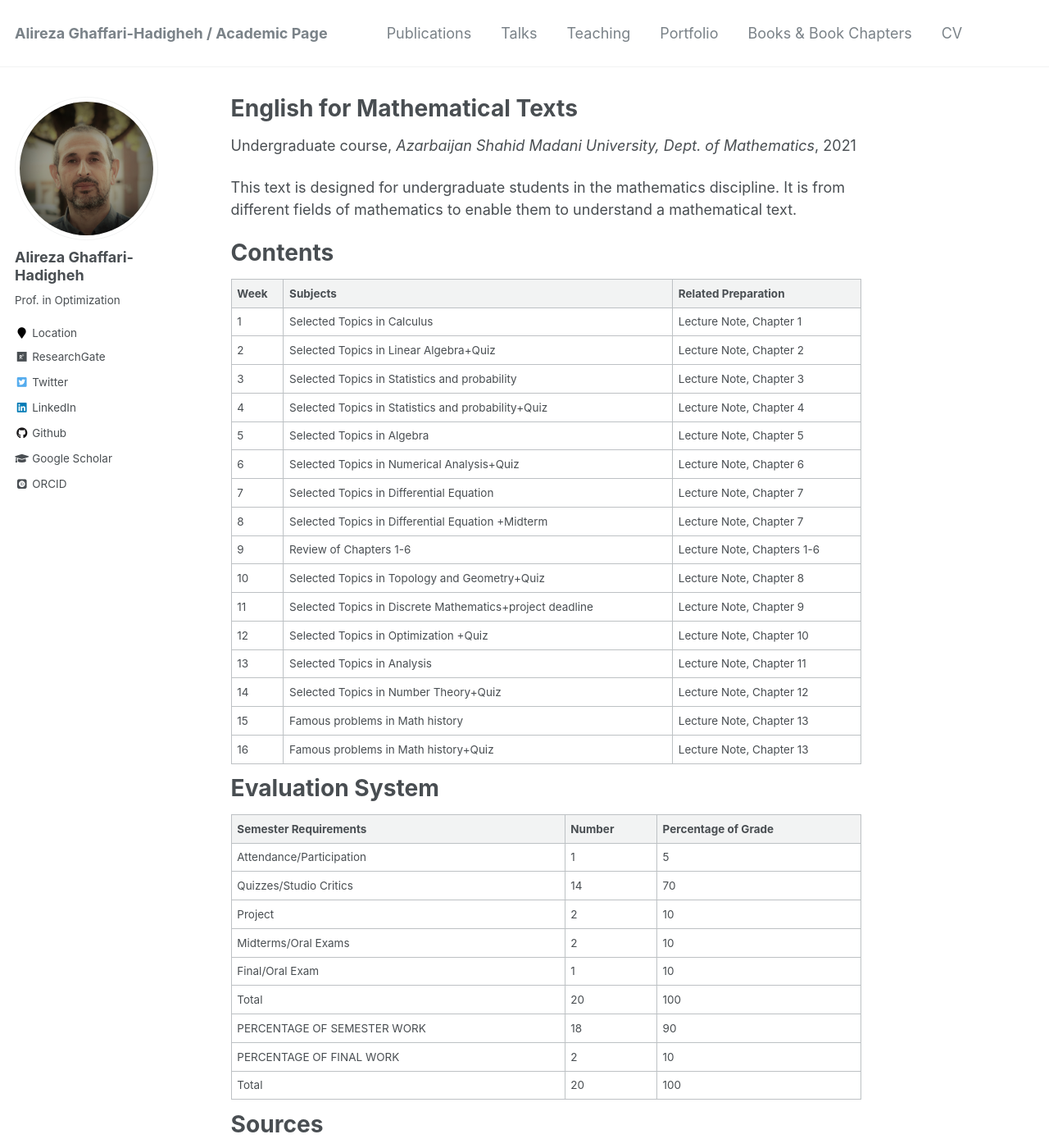
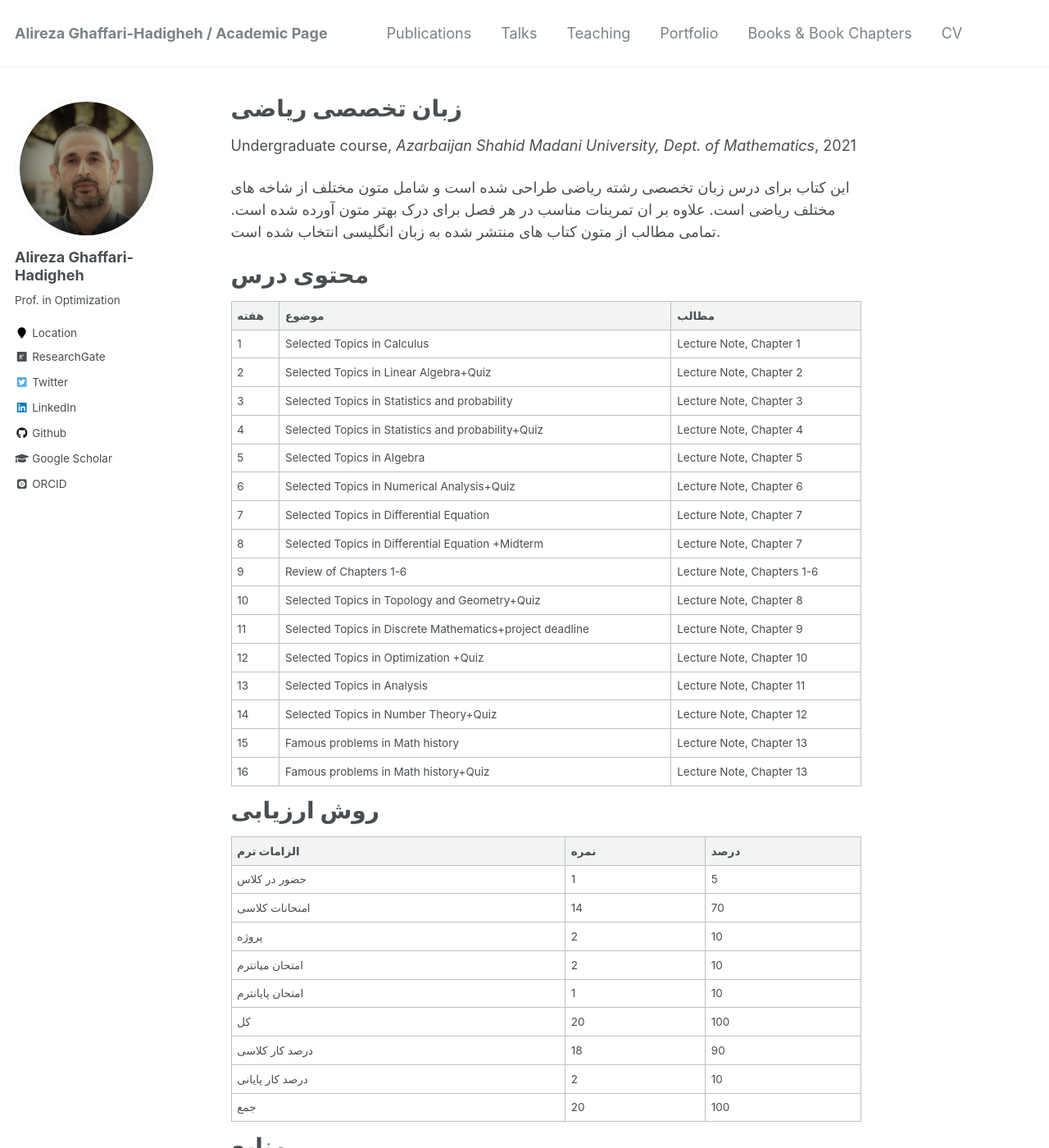
Before and after one commit to Hadigheha/hadigheha.github.io, a Jekyll site: the page built from _teaching/English-for-Mathematical-Texts.md, in a window 1280 px wide and 1400 px high. Shown: the whole window at 82% size. Built offline with Jekyll 4.4.1, drawn with Linux system fonts in a browser that asks for light colours; some web fonts are replaced.

Commit message:
اضافه کردن متن فارسی

```diff
--- a/_teaching/English-for-Mathematical-Texts.md
+++ b/_teaching/English-for-Mathematical-Texts.md
@@ -1,5 +1,5 @@
 ---
-title: "English for Mathematical Texts"
+title: "زبان تخصصی ریاضی"
 collection: teaching
 type: "Undergraduate course"
 permalink: /teaching/English-for-Mathematical-Texts
@@ -7,12 +7,13 @@ venue: "Azarbaijan Shahid Madani University, Dept. of Mathematics"
 date: 2021-2-1
 location: "Tabriz, Iran"
 ---
-This text is designed for undergraduate students in the mathematics discipline. It is from different fields of mathematics to enable them to understand a mathematical text.
+این کتاب برای درس زبان تخصصی رشته ریاضی طراحی شده است و شامل متون مختلف از شاخه های مختلف ریاضی است.  علاوه بر ان تمرینات مناسب در هر فصل برای درک بهتر متون آورده شده است. تمامی مطالب از متون  کتاب های منتشر شده  به زبان انگلیسی انتخاب شده است.
 
-Contents
+
+محتوی درس
 ======
 
-| Week | Subjects | Related Preparation |
+| هفته | موضوع | مطالب |
 |------|----------|---------------------|
 |1|	Selected Topics in Calculus|	Lecture Note, Chapter 1|
 |------|----------|---------------------|
@@ -47,30 +48,30 @@ Contents
 |16|	Famous problems in Math history+Quiz| 	 Lecture Note, Chapter 13|
 |------|----------|---------------------|
 
-Evaluation System
+روش ارزیابی
 ======
 
-|Semester Requirements|	Number|	Percentage of Grade|
+|الزامات ترم|	نمره|	درصد|
 |------|----------|---------------------|
-|Attendance/Participation|1|5|
+|حضور در کلاس|1|5|
 |------|----------|---------------------|
-|Quizzes/Studio Critics|14|70|
+|امتحانات کلاسی|14|70|
 |------|----------|---------------------|
-|Project|2|10|
+|پروژه|2|10|
 |------|----------|---------------------|
-|Midterms/Oral Exams|2|10|
+|امتحان میانترم|2|10|
 |------|----------|---------------------|
-|Final/Oral Exam|1|10|
+|امتحان پایانترم|1|10|
 |------|----------|---------------------|
-|Total|20|100|
+|کل|20|100|
 |------|----------|---------------------|
-|PERCENTAGE OF SEMESTER WORK|18|90|
+|درصد کار کلاسی|18|90|
 |------|----------|---------------------|
-|PERCENTAGE OF FINAL WORK|2|10|
+|درصد کار پایانی|2|10|
 |------|----------|---------------------|
-|Total	|20|	100|
+|جمع	|20|	100|
 
-Sources
+منابع
 ======
 
 * You can Download the Course Notes  from [here](Textbooks/Book-02-17-2020.pdf).
```
Also changed, not shown: _books/discerte_Math.md (+1 -1 lines).
